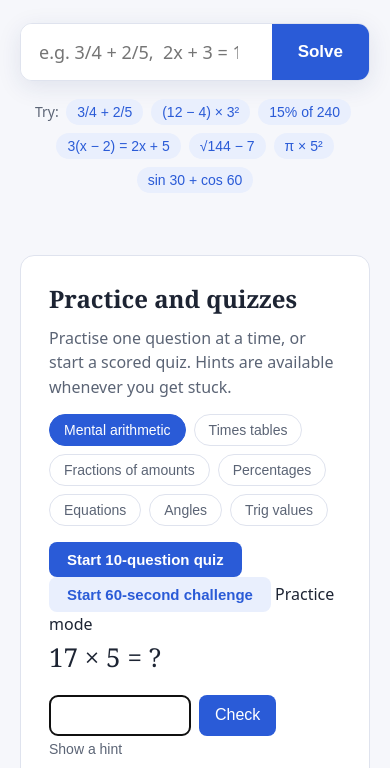
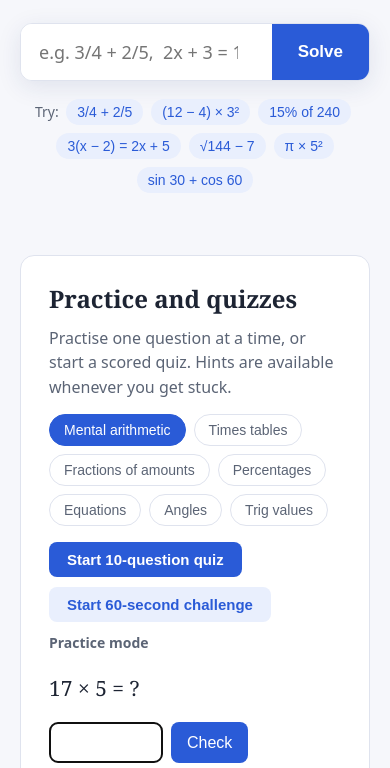
Before and after one commit to 420boss-code/arrowfall, a website built with Vite: page index.html in a window 390 px wide. Shown: the part 326-1094 px from the top of the page. Built offline with nearby package versions, Linux system fonts and the light colour scheme.

Commit message:
Style maths quiz controls and hints

```diff
--- a/src/site/site.css
+++ b/src/site/site.css
@@ -156,3 +156,15 @@ body { margin: 0; background: #f6f7fb; }
 }
 #site .nw-login-card .nw-remember input { width: auto; margin: 0; padding: 0; }
 #site .nw-why { font-family: system-ui, -apple-system, 'Segoe UI', Roboto, sans-serif; }
+
+#site .nw-quiz-controls { display: flex; align-items: center; gap: 10px; flex-wrap: wrap; margin: 14px 0 18px; }
+#site .nw-quiz-status { color: var(--muted); font-size: 14px; font-weight: 600; margin-left: auto; }
+#site .nw-hint-row { display: flex; align-items: baseline; gap: 12px; flex-wrap: wrap; margin-top: 8px; }
+#site .nw-hint-row p { margin: 0; color: var(--muted); background: #f3f5fa; border-radius: 8px; padding: 8px 12px; }
+#site #nwNext { min-height: 42px; }
+#site #nwCheck:disabled, #site #nwNext:disabled { opacity: .55; cursor: default; }
+@media (max-width: 600px) {
+  #site .nw-quiz-status { flex-basis: 100%; margin-left: 0; }
+  #site .nw-q { font-size: 21px; }
+  #site #nwAnswer { width: 92px; }
+}
```
